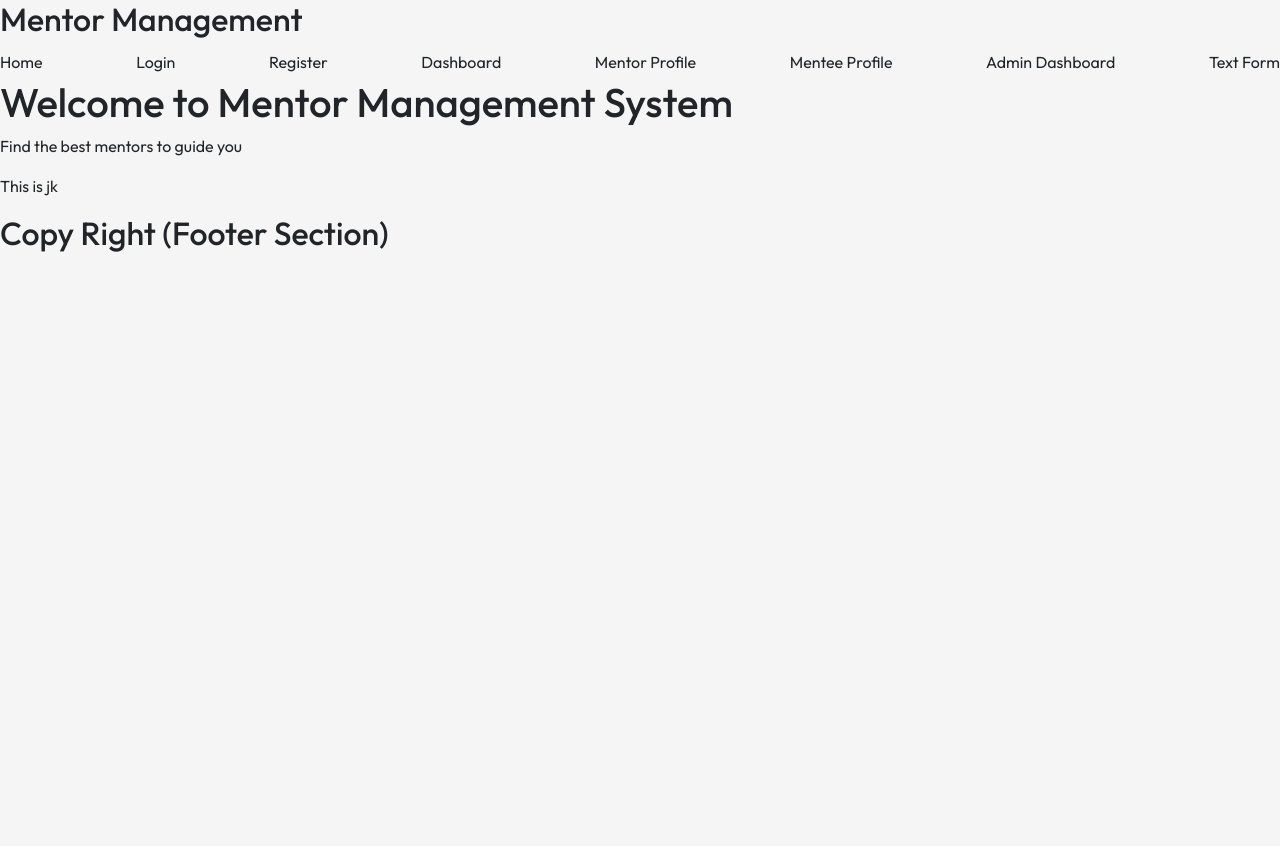
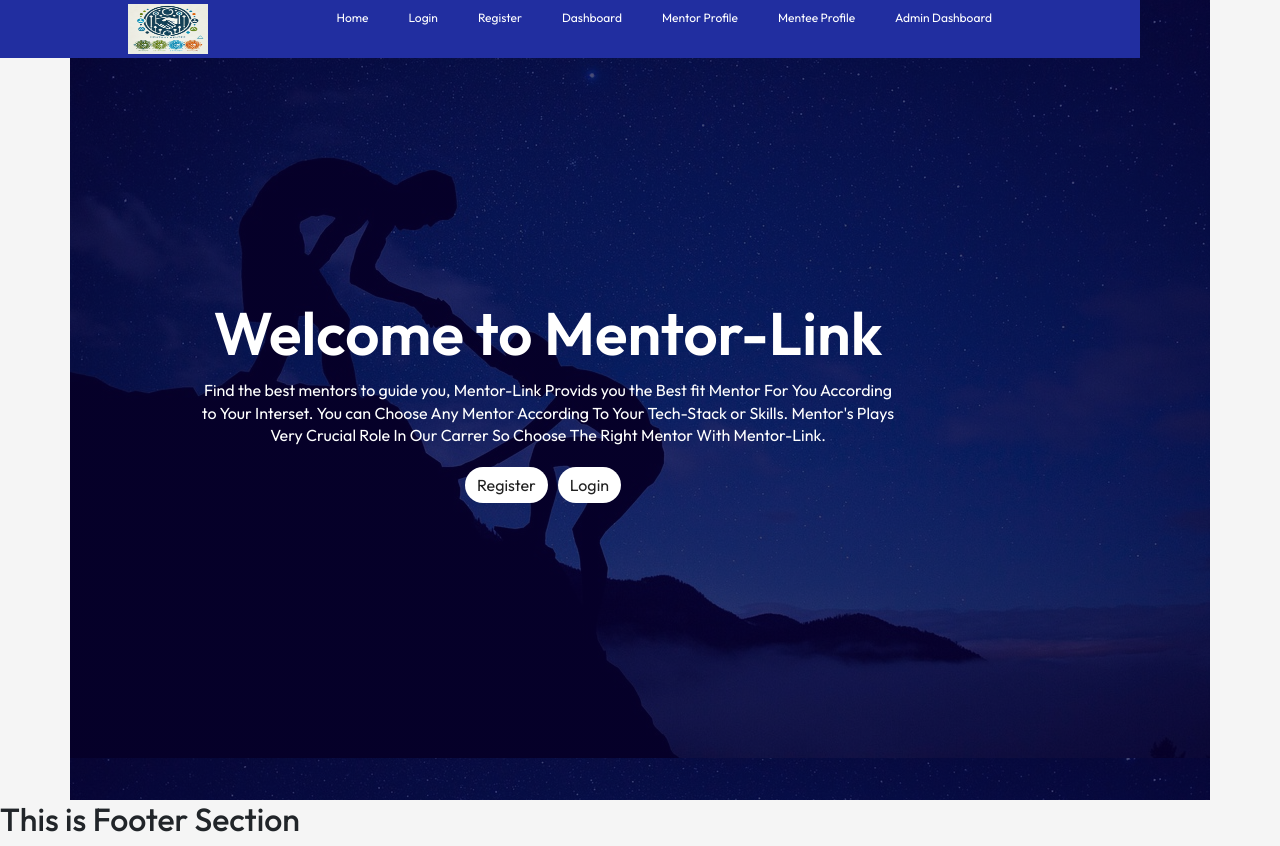
Before and after one commit to Jaykumar-Kale/project-mentor-link, a React (Create React App) app in the folder frontend-app/: page / in a window 1280 px wide. Before the commit the page ends 800 px from the top, so only its background shows below. Built offline with nearby package versions, Linux system fonts and the light colour scheme.

Commit message:
home page created

```diff
--- a/frontend-app/src/App.js
+++ b/frontend-app/src/App.js
@@ -1,5 +1,6 @@
+import { BrowserRouter as Router, Routes, Route } from "react-router-dom";
+import React from "react";
 
-import { BrowserRouter as Router, Routes, Route } from "react-router-dom";
 import Home from "./pages/Home";
 import Login from "./pages/Login";
 import Dashboard from "./pages/Dashboard";
@@ -11,12 +12,10 @@ import AdminDashboard from "./pages/AdminDashboard";
 import Navbar from "./components/Navbar";
 import Footer from "./components/Footer";
 
-
-function App() {
+const App = () => {
   return (
     <>
       <Router>
-
         <Navbar />
 
         <Routes>
@@ -27,53 +26,12 @@ function App() {
           <Route path="/mentorprofile" element={<MentorProfile />} />
           <Route path="/menteeprofile" element={<MenteeProfile />} />
           <Route path="/admindashboard" element={<AdminDashboard />} />
-
         </Routes>
 
         <Footer />
       </Router>
     </>
   );
-}
+};
 
-export default App;
-
-
-
-
-
-
-// import React from "react";
-// import { BrowserRouter as Router, Routes, Route } from "react-router-dom";
-
-// // Import Components
-// import Navbar from "./components/Navbar/Navbar";
-// import Footer from "./components/Footer/Footer";
-
-// import Home from "./Pages/Home/Home";
-// import Login from "./Pages/Login/Login";
-// import Dashboard from "./Pages/Dashboard/Dashboard";
-// import Register from "./Pages/Register/Register";
-// import MenteeProfile from "./Pages/MenteeProfile/MenteeProfile";
-// import MentorProfile from "./Pages/MentorProfile/MentorProfile";
-// import AdminDashboard from "./Pages/adminDashboard/AdminDashboard";
-
-// const App = () => {
-//   return (
-//     <Router>
-//       <Navbar />
-//       <Routes>
-//         <Route path="/" element={<Home />} />
-//         <Route path="/login" element={<Login />} />
-//         <Route path="/register" element={<Register />} />
-//         <Route path="/dashboard" element={<Dashboard />} />
-//         <Route path="/mentorprofile" element={<MentorProfile />} />
-//         <Route path="/menteeprofile" element={<MenteeProfile />} />
-//         <Route path="/admindashboard" element={<AdminDashboard />} />
-//       </Routes>
-//       <Footer />
-//     </Router>
-//   );
-// };
-
-// export default App;
+export default App;
--- a/frontend-app/src/components/Footer.js
+++ b/frontend-app/src/components/Footer.js
@@ -1,12 +1,9 @@
-import { Link } from "react-router-dom";
+// import { Link } from "react-router-dom";
 
-function Footer() {
+const Footer = () => {
   return (
-    <nav>
-      <h2>Copy Right (Footer Section)</h2>
-
-    </nav>
+      <h2> This is Footer Section</h2>
   );
-}
+};
 
 export default Footer;
--- /dev/null
+++ b/frontend-app/src/components/Navbar.css
@@ -0,0 +1,34 @@
+
+nav {
+    width : 100%;
+    background: #333;
+    color: #fff;
+
+    padding: 4px 0;
+    position: fixed;
+    top:0;
+    left: 0;
+    display : flex;
+    align-items : centre;
+    justify-content : space-between;
+    z-index : 10;
+}
+
+.logo {
+    width: 80px;
+    height: 50px;
+}
+
+nav ul li {
+   display: inline-block;
+   list-style: none;
+   margin: 5px 20px;
+   font-size : 12px;
+   /* align-items : centre; */
+   /* justify-content : space-between; */
+}
+
+.dark-nav {
+    background: #212ea0;
+    transition: 0.5s;
+}
--- a/frontend-app/src/components/Navbar.js
+++ b/frontend-app/src/components/Navbar.js
@@ -1,65 +1,31 @@
-// Component (Small Part of Webpage.)
-
 import { Link } from "react-router-dom";
 
-function Navbar() {
+import React from "react";
+import "./Navbar.css";
+import logo from "../images/project-logo.webp";
+
+const Navbar = () => {
   return (
-    <nav>
-      <h2>Mentor Management</h2>
-      <div className="navbar" >
-        <Link to="/">Home</Link>
-        <Link to="/login">Login</Link>
-        <Link to="/Register">Register</Link>
-        <Link to="/Dashboard">Dashboard</Link>
-        <Link to="/MentorProfile">Mentor Profile</Link>
-        <Link to="/MenteeProfile">Mentee Profile</Link>
-        <Link to="/AdminDashboard">Admin Dashboard</Link>
-        <Link to="/textform">Text Form </Link>
-      </div>
-    </nav>
+    <>
+      <nav className="container dark-nav">
+      <img src={logo} alt="" className="logo" />
+
+        <ul>
+          <li><Link to="/"> Home </Link></li>
+          <li><Link to="/login"> Login </Link></li>
+          <li><Link to="/Register"> Register </Link></li>
+          <li><Link to="/Dashboard"> Dashboard </Link></li>
+          <li><Link to="/MentorProfile"> Mentor Profile </Link></li>
+          <li><Link to="/MenteeProfile"> Mentee Profile </Link></li>
+          <li><Link to="/AdminDashboard"> Admin Dashboard </Link></li>
+          </ul>
+
+      </nav>
+    </>
   );
-}
+};
 
 export default Navbar;
 
 
-
-// import { Link } from "react-router-dom";
-// import React from "react";
-// import "./Navbar.css";
-// import logo from "../../Images/logo.png";
-
-// const Navbar = () => {
-//   return (
-//     <>
-//       <nav className="container">
-//         <img src={logo} alt="" className="logo" />
-//         <ul>
-//           <li>
-//             <Link to="/">Home</Link>
-//           </li>
-//           <li>
-//             <Link to="/login">Login</Link>
-//           </li>
-//           <li>
-//             <Link to="/Register">Register</Link>
-//           </li>
-//           <li>
-//             <Link to="/Dashboard"><button className='btn'>Admin Dashboard</button></Link>
-//           </li>
-//           <li>
-//             <Link to="/MentorProfile">Mentor Profile</Link>
-//           </li>
-//           <li>
-//             <Link to="/MenteeProfile">Mentee Profile</Link>
-//           </li>
-//           <li>
-//             <Link to="/AdminDashboard">Admin Dashboard</Link>
-//           </li>
-//         </ul>
-//       </nav>
-//     </>
-//   );
-// };
-
-// export default Navbar;
+{/* <Link to="/login"><button className='btn'> Login </button></Link> */}
--- a/frontend-app/src/pages/Home.css
+++ b/frontend-app/src/pages/Home.css
@@ -4,8 +4,9 @@
     width: 100%;
     min-height: 100vh;
     background: linear-gradient(rgba(8, 0, 58, 0.7), rgba(8, 0, 58, 0.7)),
-      url("../../Images/mentorShip_Home.jpg");
-    background-size: cover;
+      url('../images/mentorShip_Home.jpg');
+    background-size:inherit;
+    /* background-size: cover; */
     background-position: centre;
     color: #fff;
 
@@ -30,3 +31,7 @@
       line-height: 1.4;
 
   }
+
+  .btn {
+    margin-right: 10px;
+  }
--- a/frontend-app/src/pages/Home.js
+++ b/frontend-app/src/pages/Home.js
@@ -1,42 +1,31 @@
 /*
-  Project name;
-  Dsc:
-  2 Buttons  ( Register and Login)
+  Task:
+  1. Project name;
+  2. Dsc:
+  3. 2 Buttons  ( Register and Login)
 */
 
-function Home() {
-    return (
-      <div>
-        <h1>Welcome to Mentor Management System</h1>
-        <p>Find the best mentors to guide you</p>
+import React from "react";
+import "./Home.css";
 
-        <p> This is jk</p>
+const Home = () => {
+  return (
+    <div className="home container">
+      <div className="home-text">
+        <h1>Welcome to Mentor-Link </h1>
+        <p>
+          Find the best mentors to guide you, Mentor-Link Provids you the Best
+          fit Mentor For You According to Your Interset. You can Choose Any
+          Mentor According To Your Tech-Stack or Skills. Mentor's Plays Very
+          Crucial Role In Our Carrer So Choose The Right Mentor With
+          Mentor-Link.
+        </p>
+
+        <button className="btn"> Register </button>
+        <button className="btn"> Login </button>
       </div>
-    );
-  }
+    </div>
+  );
+};
 
-  export default Home;
-
-
-
-
-
-// import React from "react";
-// import "./Home.css";
-// import dark_arrow from '../../Images/dark-arrow.png'
-
-// const Home = () => {
-//   return (
-//     <div className="home container">
-//       <div className='home-text'>
-//         <h1>Welcome to Mentor Management System</h1>
-//         <p>
-//         Find the best mentors to guide you.
-//         </p>
-//         <button className="btn">Explore more <img src={dark_arrow} alt="" /></button>
-//       </div>
-//     </div>
-//   );
-// };
-
-// export default Home;
+export default Home;
--- a/frontend-app/src/pages/Login.js
+++ b/frontend-app/src/pages/Login.js
@@ -1,12 +1,6 @@
 
 function Login() {
   return (
-    // <div>
-    //   <h2>Login</h2>
-    //   <input type="email" placeholder="Email"  />
-    //   <input type="password" placeholder="Password"  />
-    //   <button >Login</button>
-    // </div>
 
     <div class="container mt-5">
         <div class="card mb-4">
```
Also changed, not shown: frontend-app/src/images/jk-logo.webp (added), frontend-app/src/images/project-logo.webp (added). Lines whose indentation alone changed are shown as unchanged.
